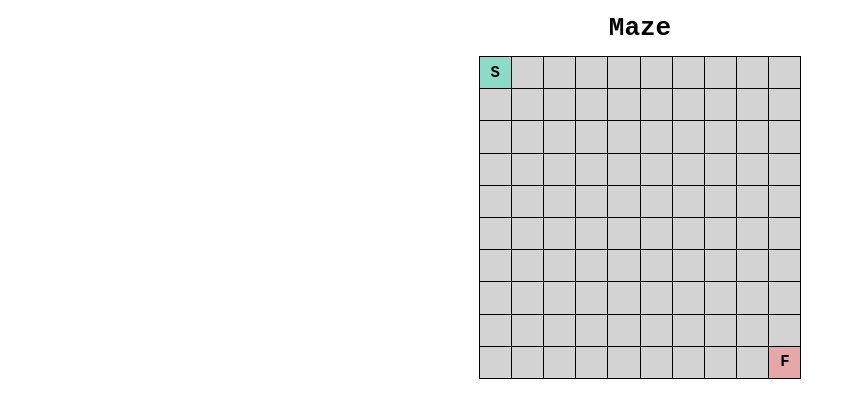
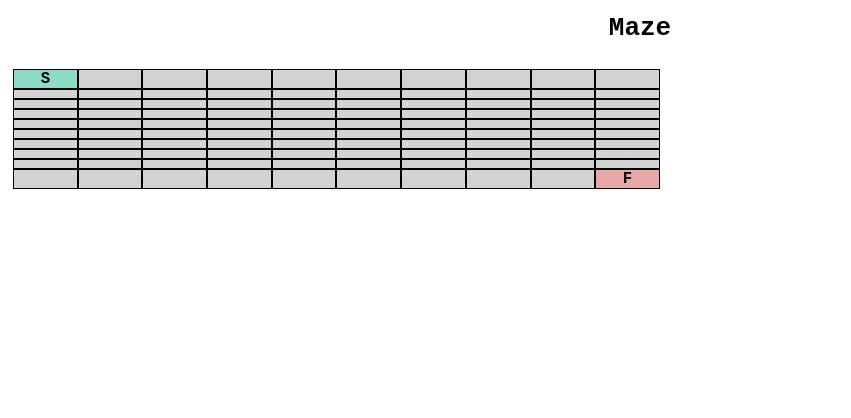
Before and after one commit to Thenlie/pathfinder, a Vue app: page / in a window 1280 px wide. Shown: the top 418 px of the page, without its empty margins (0-851 px from the left). Built offline with nearby package versions, Linux system fonts and the light colour scheme.

Commit message:
Moved stlyed to component. Generating array

```diff
--- a/src/components/Maze.vue
+++ b/src/components/Maze.vue
@@ -1,26 +1,63 @@
 <script>
+    const length = 10;
+    const width = 10;
 export default {
     data() {
         return {
-            length: [" ", " ", " ", " ", " ", " ", " ", " ", " ", " "],
-            width: [" ", " ", " ", " ", " ", " ", " ", " ", " ", " "]
+            length: Array(length).fill(' '),
+            width: Array(width).fill(' ')
         }
     }
 }
 </script>
 
 <template>
-    <main>
-        <h1 class="maze-heading">Maze</h1>
-        <table class="maze-table">
-            <tbody>
-                <tr v-for="(x, i) in length">
-                    <td v-for="(y, j) in width" :id="i.toString()+j.toString()">
-                        {{ i === 0 && j === 0 ? 'S' : ' '}}
-                        {{ i === length.length-1 && j === width.length-1 ? 'F' : ' '}}
-                    </td>
-                </tr>
-            </tbody>
-        </table>
-    </main>
+    <h1 class="maze-heading">Maze</h1>
+    <section class="maze">
+        <div v-for="(x, i) in length" class="maze-row">
+            <div v-for="(y, j) in width" :id="i.toString()+j.toString()" class="maze-container">
+                <div class="maze-cell">
+                    {{ i === 0 && j === 0 ? 'S' : ' '}}
+                    {{ i === length.length-1 && j === width.length-1 ? 'F' : ' '}}
+                </div>
+            </div>
+        </div>
+    </section>
 </template>
+
+<style scoped>
+.maze-heading {
+    text-align: center;
+    padding: 0.5em;
+}
+
+.maze {
+    margin: 1em;
+    text-align: center;
+}
+
+.maze-row {
+    display: flex;
+    min-height: 10px;
+}
+
+.maze-container {
+    width: 5%;
+    background-color: lightgray;
+    border: black 1px solid;
+}
+
+.maze-cell {
+    text-align: center;
+    font-size: larger;
+    font-weight: bold;
+}
+
+.maze-row:first-child .maze-container:first-child .maze-cell {
+    background-color: #8CDBC8;
+}
+
+.maze-row:last-child  .maze-container:last-child .maze-cell {
+    background-color: #E7A7A7;
+}
+</style>
--- a/src/style.css
+++ b/src/style.css
@@ -3,40 +3,3 @@
     margin: 0;
     font-family: monospace;
 }
-
-/* --- [START] MAZE TABLE STYLING [START] --- */
-
-.maze-heading {
-    text-align: center;
-    padding: 0.5em;
-}
-
-.maze-table {
-    margin: auto;
-    border-collapse: collapse;
-}
-
-.maze-table tbody {
-    width: 100%;
-    height: 100%;
-}
-
-.maze-table td {
-    width: 2em;
-    height: 2em;
-    text-align: center;
-    font-size: larger;
-    font-weight: bold;
-    border: 1px black solid;
-    background-color: lightgrey;
-}
-
-.maze-table tr:first-child td:first-child {
-    background-color: #8CDBC8;
-}
-
-.maze-table tr:last-child td:last-child {
-    background-color: #E7A7A7;
-}
-
-/* --- [END] MAZE TABLE STYLING [END] --- */
```
